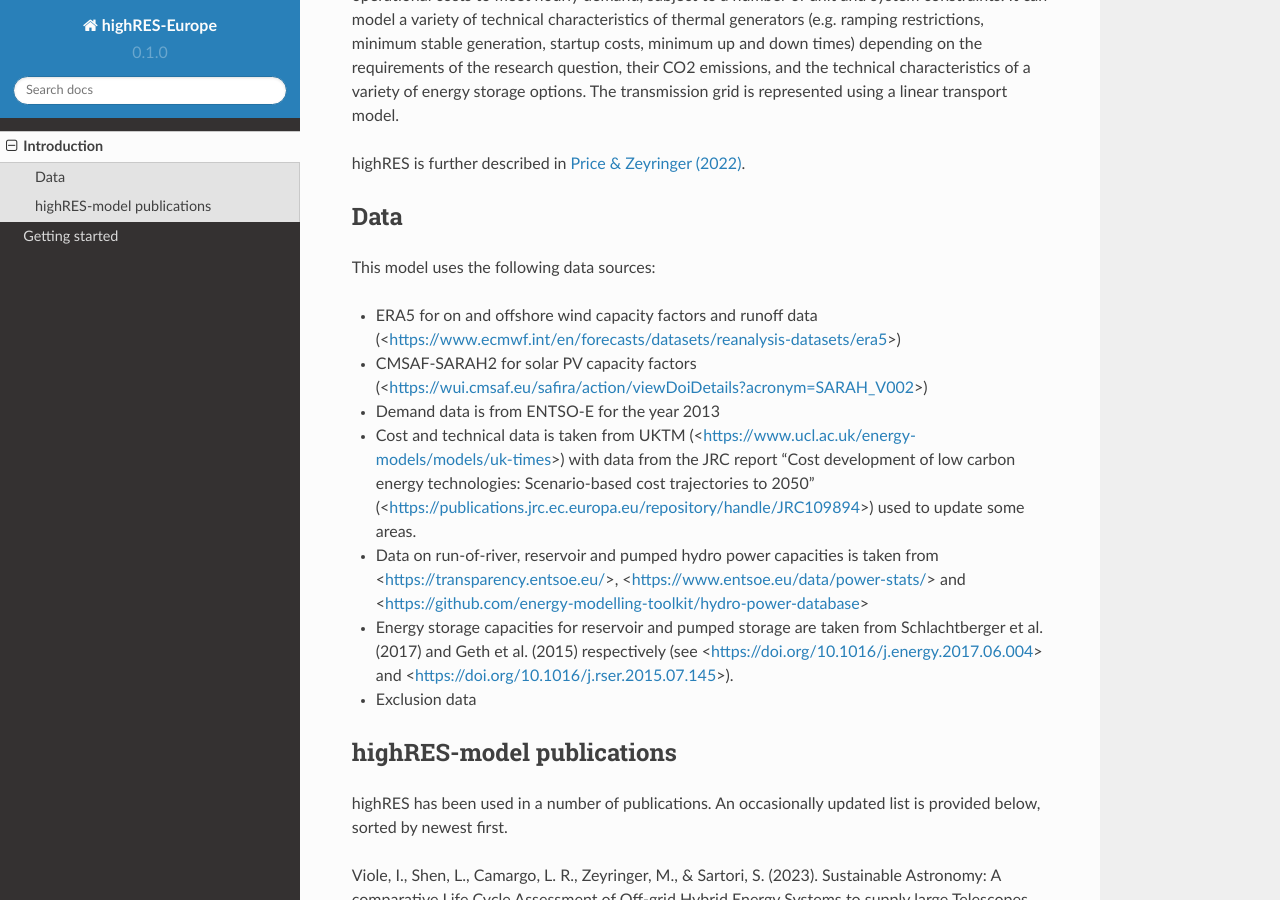
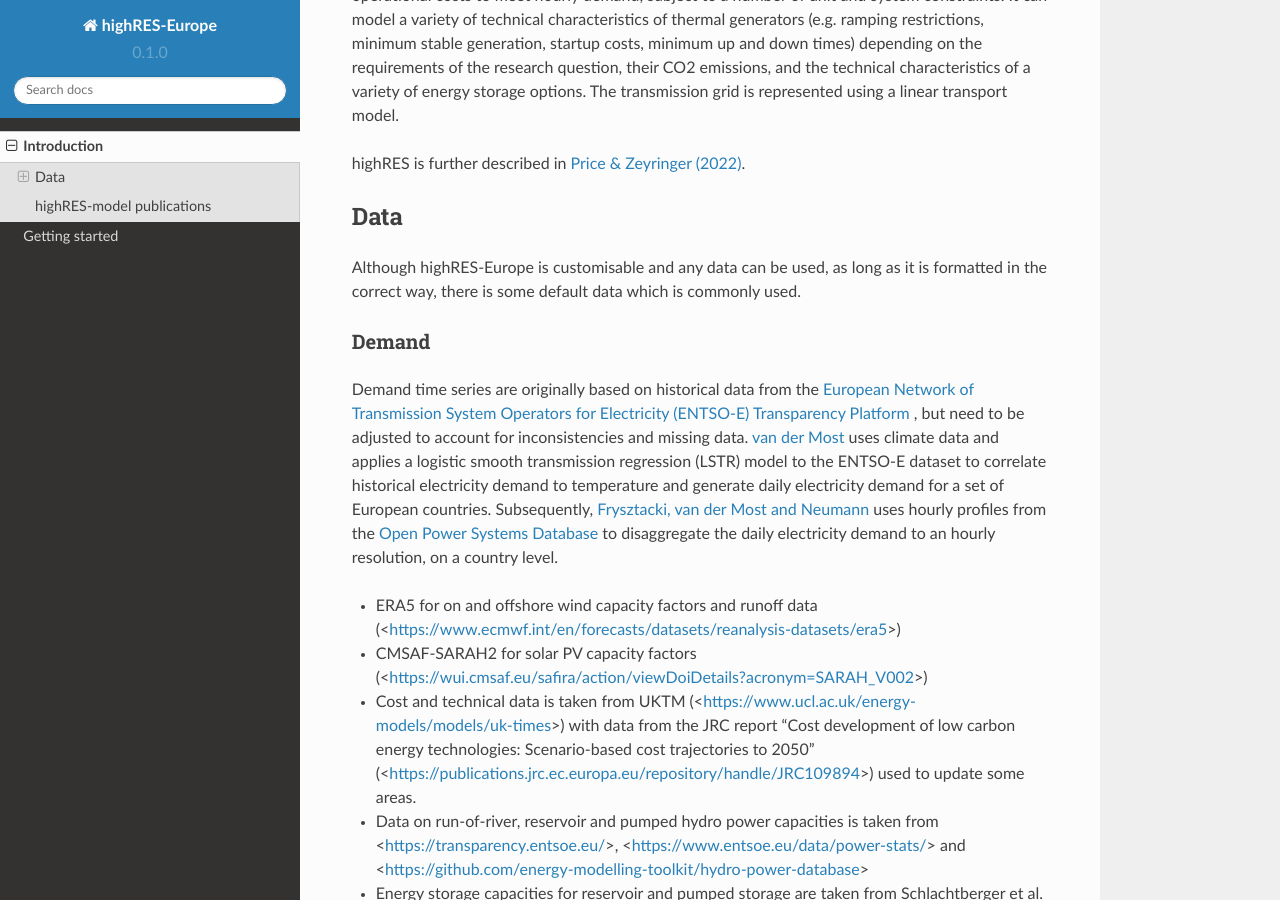
Before and after one commit to highRES-model/highRES-Europe-WF, a Sphinx documentation site: the page built from docs/source/Introduction.rst, in a window 1280 px wide and 900 px high, scrolled down 488 px. Built offline with Sphinx 7.4.7 and the Read the Docs theme 2.0.0, drawn with Linux system fonts in a browser that asks for light colours.

Commit message:
doc introduction update demand doc

```diff
--- a/docs/source/Introduction.rst
+++ b/docs/source/Introduction.rst
@@ -10,11 +10,15 @@ highRES is further described in `Price & Zeyringer (2022) <https://doi.org/10.10
 Data
 -------------
 
-This model uses the following data sources:
+Although highRES-Europe is customisable and any data can be used, as long as it is formatted in the correct way, there is some default data which is commonly used.
+
+Demand
+~~~~
+
+Demand time series are originally based on historical data from the `European Network of Transmission System Operators for Electricity (ENTSO-E) Transparency Platform <https://transparency.entsoe.eu/dashboard/show>`_ , but need to be adjusted to account for inconsistencies and missing data. `van der Most <https://doi.org/10.1016/j.rser.2022.112987>`_ uses climate data and applies a logistic smooth transmission regression (LSTR) model to the ENTSO-E dataset to correlate historical electricity demand to temperature and generate daily electricity demand for a set of European countries. Subsequently, `Frysztacki, van der Most and Neumann <https://zenodo.org/records/7070438#.Y2OfViYo9hE>`_ uses hourly profiles from the `Open Power Systems Database <https://data.open-power-system-data.org/time_series/>`_ to disaggregate the daily electricity demand to an hourly resolution, on a country level.
 
 - ERA5 for on and offshore wind capacity factors and runoff data (<https://www.ecmwf.int/en/forecasts/datasets/reanalysis-datasets/era5>)
 - CMSAF-SARAH2 for solar PV capacity factors (<https://wui.cmsaf.eu/safira/action/viewDoiDetails?acronym=SARAH_V002>)
-- Demand data is from ENTSO-E for the year 2013
 - Cost and technical data is taken from UKTM (<https://www.ucl.ac.uk/energy-models/models/uk-times>) with data from the JRC report "Cost development of low carbon energy technologies: Scenario-based cost trajectories to 2050" (<https://publications.jrc.ec.europa.eu/repository/handle/JRC109894>) used to update some areas.
 - Data on run-of-river, reservoir and pumped hydro power capacities is taken from <https://transparency.entsoe.eu/>, <https://www.entsoe.eu/data/power-stats/> and <https://github.com/energy-modelling-toolkit/hydro-power-database>
 - Energy storage capacities for reservoir and pumped storage are taken from Schlachtberger et al. (2017) and Geth et al. (2015) respectively (see <https://doi.org/10.1016/j.energy.2017.06.004> and <https://doi.org/10.1016/j.rser.2015.07.145>).
```
